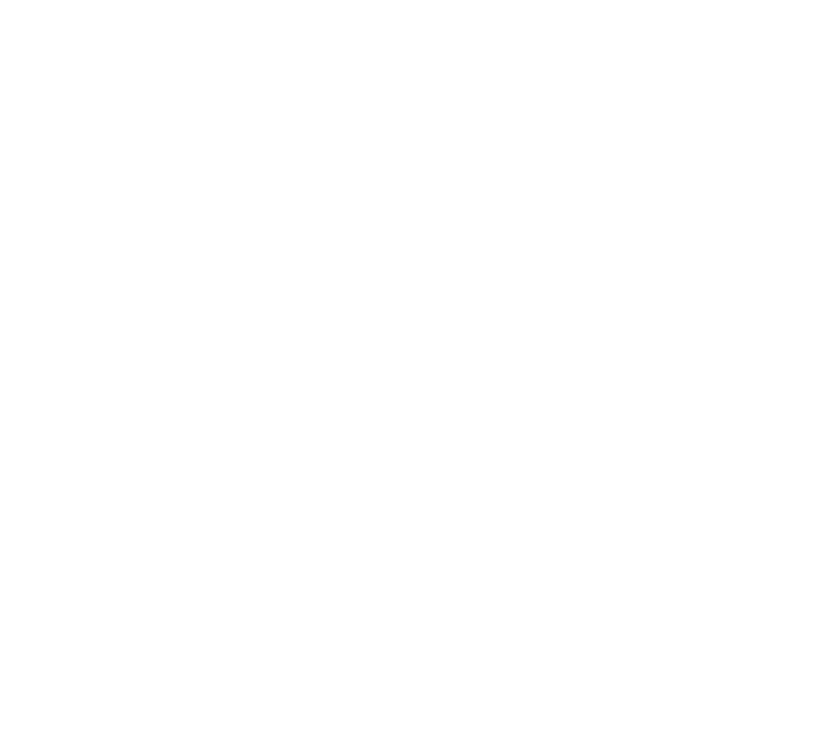
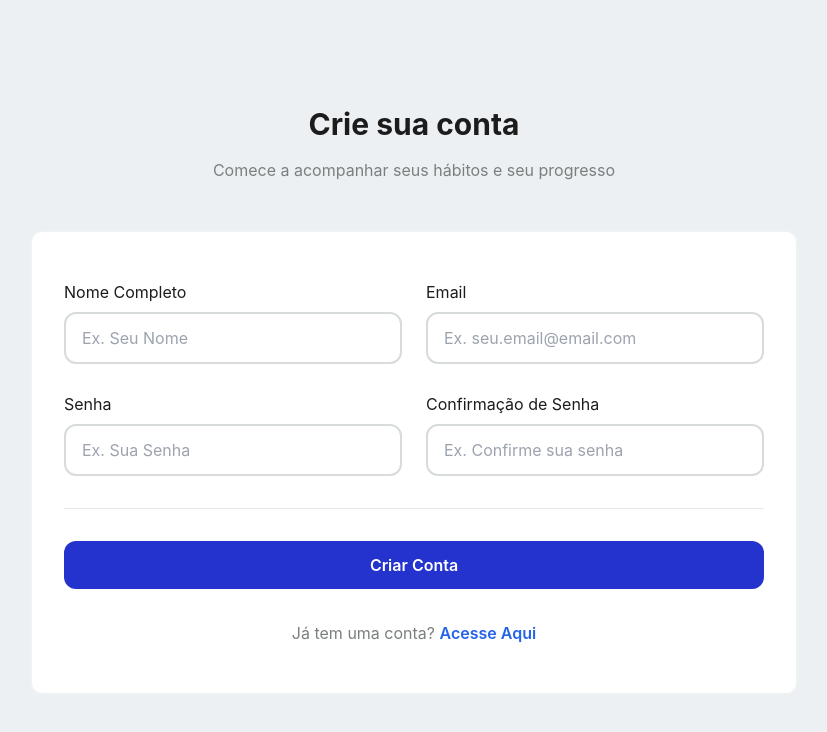
Before and after one commit to lgpassarini/habbbit, a React (Vite) app: page /register in a window 1280 px wide. Before the commit this address had no page. Shown: the top 732 px of the page, without its empty margins (226-1053 px from the left). Built offline with nearby package versions, Linux system fonts and the light colour scheme.

Commit message:
register initial

```diff
--- a/src/App.jsx
+++ b/src/App.jsx
@@ -1,12 +1,14 @@
 import React from 'react';
 import { Routes, Route } from 'react-router-dom';
 import LoginPage from './pages/LoginPage';
+import RegisterPage from './pages/RegisterPage';
 
 function App() {
   return (
     <Routes>
       <Route path="/" element={<h1>Home</h1>} />
       <Route path="/login" element={<LoginPage />} />
+      <Route path="/register" element={<RegisterPage />} />
     </Routes>
   );
 }
--- a/src/components/ui/Input.jsx
+++ b/src/components/ui/Input.jsx
@@ -22,7 +22,7 @@
           id={name}
           type={type}
           name={name}
-          className="py-3 px-4 rounded-xl bg-white border border-[var(--grey-c1)] focus:border-[var(--grey-c2)] border-2 outline-none transition"
+          className="py-3 px-4 rounded-xl bg-transparent border border-[var(--grey-c1)] focus:border-[var(--grey-c2)] border-2 outline-none transition"
           value={value}
           onChange={onChange}
           onBlur={onBlur}
--- a/src/components/ui/button.jsx
+++ b/src/components/ui/button.jsx
@@ -1,9 +1,9 @@
 import React from 'react';
 
-const Button = ({ children, ...props }) => {
+const Button = ({ children, className, ...props }) => {
   return (
     <button
-      className="py-3 px-4 bg-[var(--blue-button)] text-white rounded-xl hover:opacity-80 font-semibold transition"
+      className={`py-3 px-4 bg-[var(--blue-button)] text-white rounded-xl hover:opacity-80 font-semibold transition ${className || ''}`}
       {...props}
     >
       {children}
--- a/src/features/auth/LoginForm.jsx
+++ b/src/features/auth/LoginForm.jsx
@@ -24,11 +24,9 @@
   };
 
   return (
-    <div className="">
+    <div>
       <div className="mb-6">
-        <h3 className="text-2xl font-semibold mb-2">
-          Bem vindo(a) de volta! 👋
-        </h3>
+        <h3 className="subtitle">Bem vindo(a) de volta! 👋</h3>
         <p className="text-[var(--grey-c3)]">
           Entre na sua conta usando email e senha.
         </p>
@@ -64,7 +62,7 @@
         </button>
         <span className="text-base mt-12 font-medium">
           Não tem uma conta?{' '}
-          <Link to="/register" className="text-blue-600 font-semibold">
+          <Link to="/register" className="link">
             Cadastre-se
           </Link>
         </span>
--- a/src/index.css
+++ b/src/index.css
@@ -50,12 +50,15 @@
     --ring: 0 0% 35%;
   }
   * {
-    color: hsl(var(--foreground));
+    color: var(--foreground);
     font-family: "Inter", sans-serif;
   }
   body {
-    background-color: hsl(var(--background));
-    color: hsl(var(--foreground));
+    background-color: var(--background);
+    color: var(--foreground);
+  }
+  #root {
+    background-color: var(--background);
   }
 }
 
@@ -68,4 +71,16 @@
   .inputGroup {
     @apply mt-4;
   }
+
+  .subtitle {
+    @apply text-2xl font-semibold mb-2;
+  }
+
+  .title {
+    @apply text-3xl font-bold mb-4;
+  }
+
+  .link {
+    @apply text-blue-600 font-semibold
+  }
 }
--- /dev/null
+++ b/src/pages/RegisterPage.jsx
@@ -0,0 +1,61 @@
+import Button from '@/components/ui/Button';
+import Input from '@/components/ui/Input';
+import React from 'react';
+import { Link } from 'react-router-dom';
+
+const RegisterPage = () => {
+  return (
+    <section className="mainContainer min-h-screen flex px-12 align-items-center justify-center flex-col">
+      <div className="text-center">
+        <h3 className="title">Crie sua conta</h3>
+        <p className="text-[var(--grey-c3)]">
+          Comece a acompanhar seus hábitos e seu progresso
+        </p>
+      </div>
+      <div className="bg-white py-12 px-8 border-2 border-[var(--grey-b2)] rounded-xl mt-12 max-w-3xl w-full mx-auto">
+        <form>
+          <div className="grid grid-cols-1 md:grid-cols-2 gap-x-6">
+            <Input
+              label="Nome Completo"
+              type="text"
+              name="name"
+              placeholder="Ex. Seu Nome"
+              className="flex-1 !mt-0 "
+            />
+            <Input
+              label="Email"
+              type="email"
+              name="email"
+              placeholder="Ex. seu.email@email.com"
+              className="flex-1 md:!mt-0"
+            />
+            <Input
+              label="Senha"
+              type="password"
+              name="password"
+              placeholder="Ex. Sua Senha"
+              className="flex-1"
+            />
+            <Input
+              label="Confirmação de Senha"
+              type="password"
+              name="confirmPassword"
+              placeholder="Ex. Confirme sua senha"
+              className="flex-1"
+            />
+          </div>
+          <hr className="mt-8" />
+          <Button className="w-full mt-8">Criar Conta</Button>
+        </form>
+        <p className="text-center mt-8 text-[var(--grey-c3)]">
+          Já tem uma conta?{' '}
+          <Link to="/login" className="link">
+            Acesse Aqui
+          </Link>
+        </p>
+      </div>
+    </section>
+  );
+};
+
+export default RegisterPage;
```
